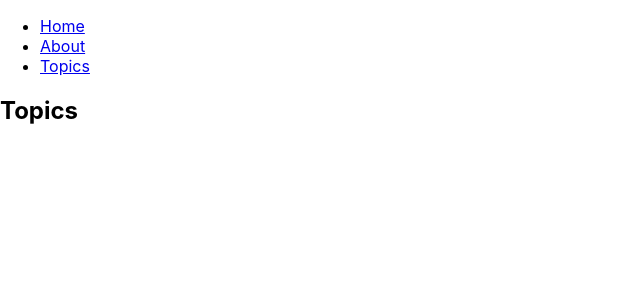
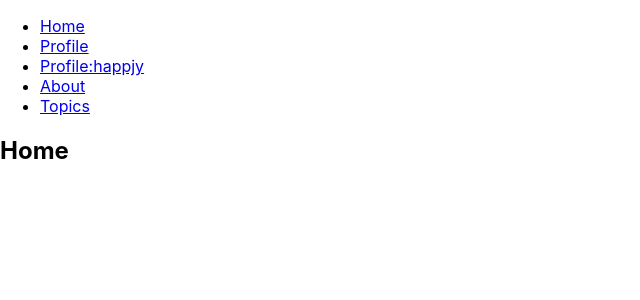
Before and after one commit to happyjy/boilerplate-react, a React (Create React App) app: page / in a window 1280 px wide. Shown: the top 300 px of the page, without its empty margins (0-640 px from the left). Built offline with nearby package versions, Linux system fonts and the light colour scheme.

Commit message:
dynamic rounting 2가지 방법
1. value 전달방법(useParam 이용)
2. key/value 전달방법(query parameters)

props.match.params/ props.location.search

```diff
--- a/package.json
+++ b/package.json
@@ -6,6 +6,7 @@
     "@testing-library/jest-dom": "^5.11.4",
     "@testing-library/react": "^11.1.0",
     "@testing-library/user-event": "^12.1.10",
+    "query-string": "^7.0.0",
     "react": "^17.0.2",
     "react-dom": "^17.0.2",
     "react-router-dom": "^5.2.0",
@@ -17,7 +18,8 @@
     "start": "react-scripts start",
     "build": "react-scripts build",
     "test": "react-scripts test",
-    "eject": "react-scripts eject"
+    "eject": "react-scripts eject",
+    "format": "prettier --write \"**/*.+(js|jsx|json|css|md)\""
   },
   "eslintConfig": {
     "extends": [
@@ -31,7 +33,7 @@
     }
   },
   "lint-staged": {
-    "**/*.js": [
+    "**/*.(js|jsx)": [
       "eslint --fix",
       "prettier --write",
       "git add"
--- a/src/App.js
+++ b/src/App.js
@@ -1,7 +1,7 @@
 import React from 'react';
 import Home from './pages/Home';
 import About from './pages/About';
-import Users from './pages/Users';
+import Profile from './pages/Profile';
 import Topics from './pages/Topics';
 import { BrowserRouter as Router, Switch, Route, Link } from 'react-router-dom';
 
@@ -14,6 +14,12 @@ export default function App() {
             <Link to="/">Home</Link>
           </li>
           <li>
+            <Link to="/profile">Profile</Link>
+          </li>
+          <li>
+            <Link to="/profile/happyjy">Profile:happjy</Link>
+          </li>
+          <li>
             <Link to="/about">About</Link>
           </li>
           <li>
@@ -22,15 +28,11 @@ export default function App() {
         </ul>
 
         <Switch>
-          <Route path="/about">
-            <About />
-          </Route>
-          <Route path="/topics">
-            <Topics />
-          </Route>
-          <Route path="/">
-            <Home />
-          </Route>
+          <Route path="/about" component={About} />
+          {/* <Route path="/profile" component={Profile} /> */}
+          <Route path="/profile/:userId" component={Profile} />
+          <Route path="/topics" component={Topics} />
+          <Route path="/" component={Home} />
         </Switch>
       </div>
     </Router>
--- a/src/index.js
+++ b/src/index.js
@@ -8,7 +8,7 @@ ReactDOM.render(
   <React.StrictMode>
     <App />
   </React.StrictMode>,
-  document.getElementById('root')
+  document.getElementById('root'),
 );
 
 // If you want to start measuring performance in your app, pass a function
--- a/src/pages/About.js
+++ /dev/null
@@ -1,5 +0,0 @@
-function About() {
-  return <h2>About</h2>;
-}
-
-export default About;
--- /dev/null
+++ b/src/pages/About.jsx
@@ -0,0 +1,27 @@
+import queryString from 'query-string';
+
+function About(props) {
+  const urlSearchParams = props.location.search;
+  /*
+   * url param parsing 방법 1 => URLSearchParams 내장 객체
+   * url param parsing 방법 2 => query-string lib
+   */
+  // const searchParams = urlSearchParams && new URLSearchParams(urlSearchParams);
+  // const name = searchParams && searchParams.get('name');
+  const query = queryString.parse(urlSearchParams);
+  const { name } = query;
+  console.log(name);
+  console.log('# urlSearchParams: ', urlSearchParams);
+  console.log('# query: ', query);
+  // console.log('# searchParams: ', searchParams);
+  // console.log('# searchParams.get("name"): ', name);
+
+  return (
+    <div>
+      <h2>About</h2>
+      {name && <p> urlParam key값 name은 {name} 입니다.</p>}
+    </div>
+  );
+}
+
+export default About;
--- a/src/pages/Home.js
+++ /dev/null
@@ -1,5 +0,0 @@
-function Topics() {
-  return <h2>Topics</h2>;
-}
-
-export default Topics;
--- /dev/null
+++ b/src/pages/Home.jsx
@@ -0,0 +1,9 @@
+function Home() {
+  return (
+    <div>
+      <h2>Home</h2>
+    </div>
+  );
+}
+
+export default Home;
--- /dev/null
+++ b/src/pages/Profile.jsx
@@ -0,0 +1,17 @@
+import { useParams } from 'react-router-dom';
+
+function Profile(props) {
+  // const userId = props.match.params.userId;
+  let { userId } = useParams();
+
+  console.log('# Profile: ', { userId, typeofId: typeof userId });
+
+  return (
+    <div>
+      <h2>Profile페이지</h2>
+      {userId && <p>userId: {userId}입니다</p>}
+    </div>
+  );
+}
+
+export default Profile;
--- a/src/pages/Users.js
+++ /dev/null
@@ -1,5 +0,0 @@
-function Users() {
-  return <h2>Users</h2>;
-}
-
-export default Users;
--- a/src/reportWebVitals.js
+++ b/src/reportWebVitals.js
@@ -1,4 +1,4 @@
-const reportWebVitals = onPerfEntry => {
+const reportWebVitals = (onPerfEntry) => {
   if (onPerfEntry && onPerfEntry instanceof Function) {
     import('web-vitals').then(({ getCLS, getFID, getFCP, getLCP, getTTFB }) => {
       getCLS(onPerfEntry);
```
Also changed, not shown: src/pages/Topic.jsx (renamed from src/pages/Topic.js), src/pages/Topics.jsx (renamed from src/pages/Topics.js), 2 other files (tests, documents, lock files or other folders).
